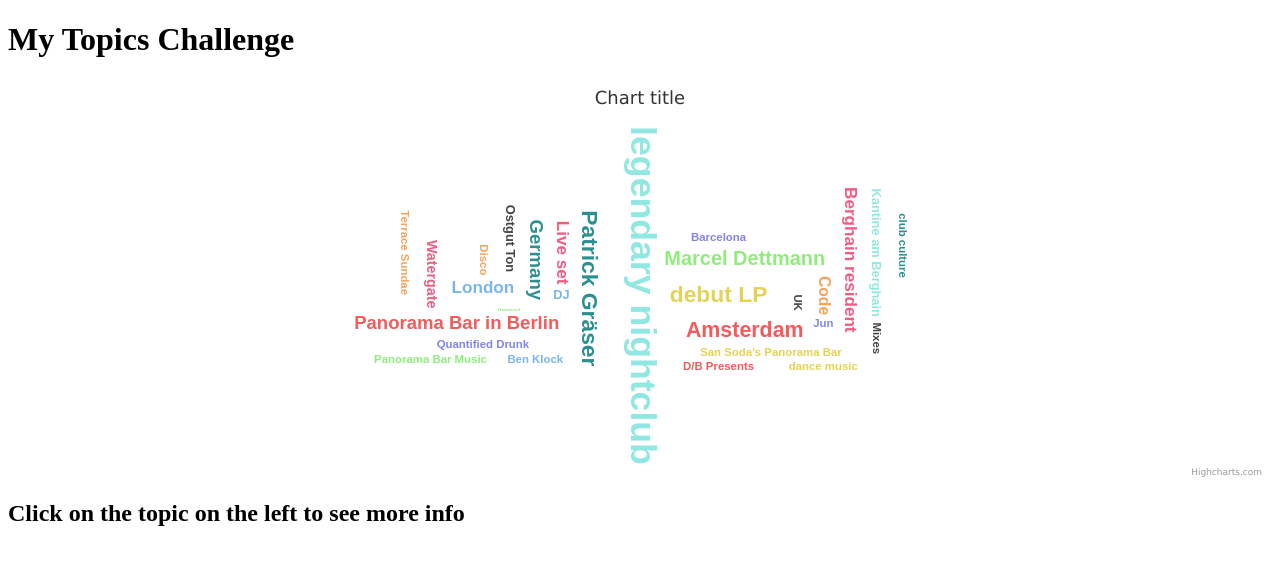
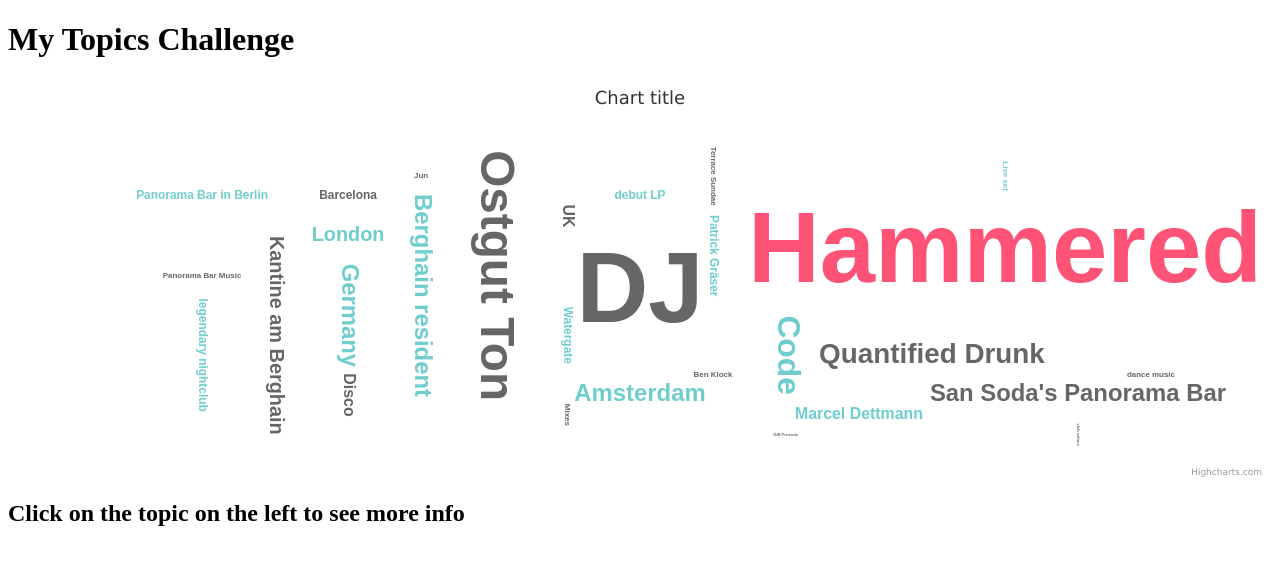
Before and after one commit to akosanovic/TopicsCloudChart, a React (Create React App) app: page / in a window 1280 px wide. Shown: the top 564 px of the page. Built offline with nearby package versions, Linux system fonts and the light colour scheme.

Commit message:
Set color for the chart

```diff
--- a/src/App.js
+++ b/src/App.js
@@ -15,8 +15,27 @@ function App() {
   const topics = data.topics;
 
   chartData = topics.map(topic => {
-    return { name: topic.label, weight: topic.sentimentScore }
-  })
+    return {
+      name: topic.label,
+      weight: topic.volume,
+      color: getTopicColor(topic.sentimentScore)
+    }
+  });
+
+  function getTopicColor(sentimentScore) {
+    const red = "#ff5277";
+    const green = "#6fcdcd";
+    const grey = "#666666"
+
+    let assignedColor = grey;
+    if (sentimentScore > 60) return assignedColor = green;
+    if (sentimentScore < 40) return assignedColor = red;
+
+    return assignedColor;
+  };
+
+
+
 
   useEffect(() => {
     // localStorage.setItem(LOCAL_STORAGE_SELECTED_TOPIC, JSON.stringify(selectedTopic));
@@ -31,7 +50,8 @@ function App() {
 
 
 
-  function onTopicUpdate(selectedId) {
+
+  function onTopicSelected(selectedId) {
     setSelectedTopic(() => { return topics[selectedId] });
   }
 
@@ -44,7 +64,7 @@ function App() {
       {/* <div className='content' style={{ display: 'flex' }}> */}
       <div>
 
-        <WordCloudChart className="chartContainer" onTopicUpdate={onTopicUpdate} chartData={chartData}></WordCloudChart>
+        <WordCloudChart className="chartContainer" topicUpdate={onTopicSelected} chartData={chartData}></WordCloudChart>
 
         <div className='infoBox-container'>
           {selectedTopic ? <InfoBox selectedTopic={selectedTopic}></InfoBox> : <InfoBoxEmptyPlaceholder></InfoBoxEmptyPlaceholder>}
```
